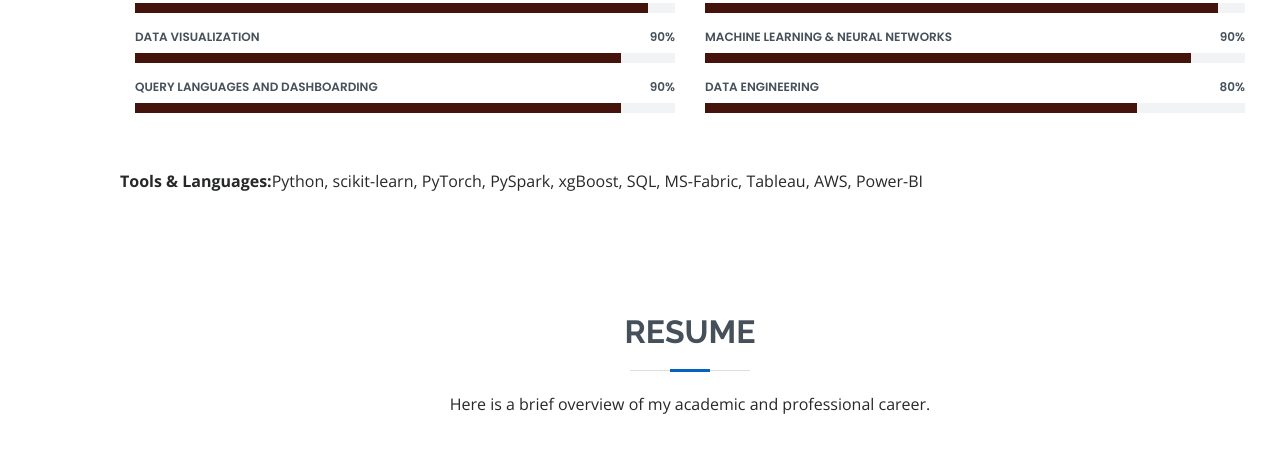
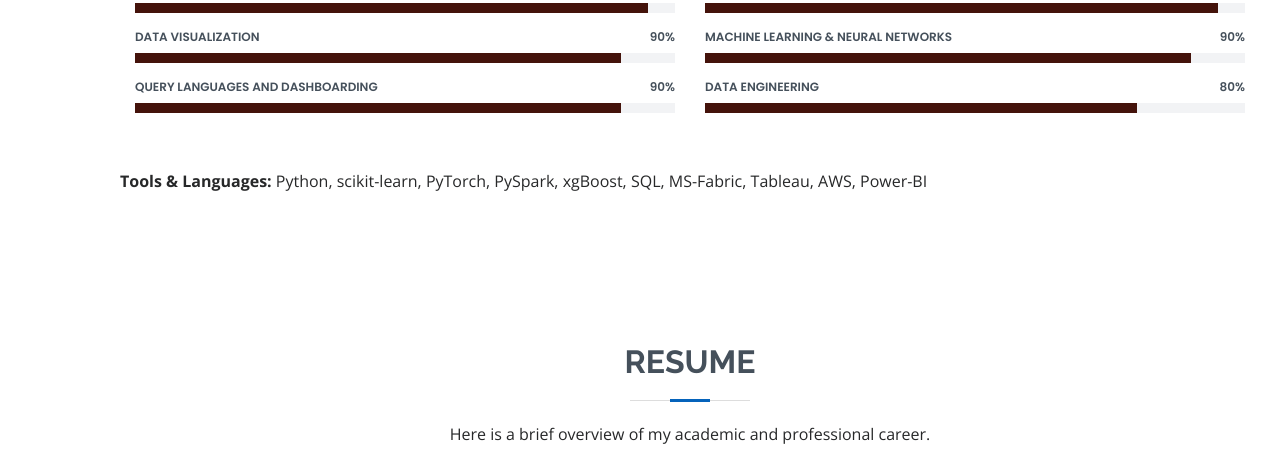
Before and after one commit to iamsumitpal/sudz, a plain HTML site: page index.html in a window 1280 px wide. Shown: the part 2100-2563 px from the top of the page. Drawn offline with nearby package versions, Linux system fonts and the light colour scheme.

Commit message:
update 2

```diff
--- a/index.html
+++ b/index.html
@@ -223,7 +223,9 @@
 
           </div>
           <br/><br/><br/><br/><br/><br/><br/><br/>
-          <b>Tools & Languages: </b>Python, scikit-learn, PyTorch, PySpark, xgBoost, SQL, MS-Fabric, Tableau, AWS, Power-BI
+          <div class="section-title">
+          <p><b>Tools & Languages: </b>Python, scikit-learn, PyTorch, PySpark, xgBoost, SQL, MS-Fabric, Tableau, AWS, Power-BI</p>
+        </div>
         </div>
 
       </div>
```
